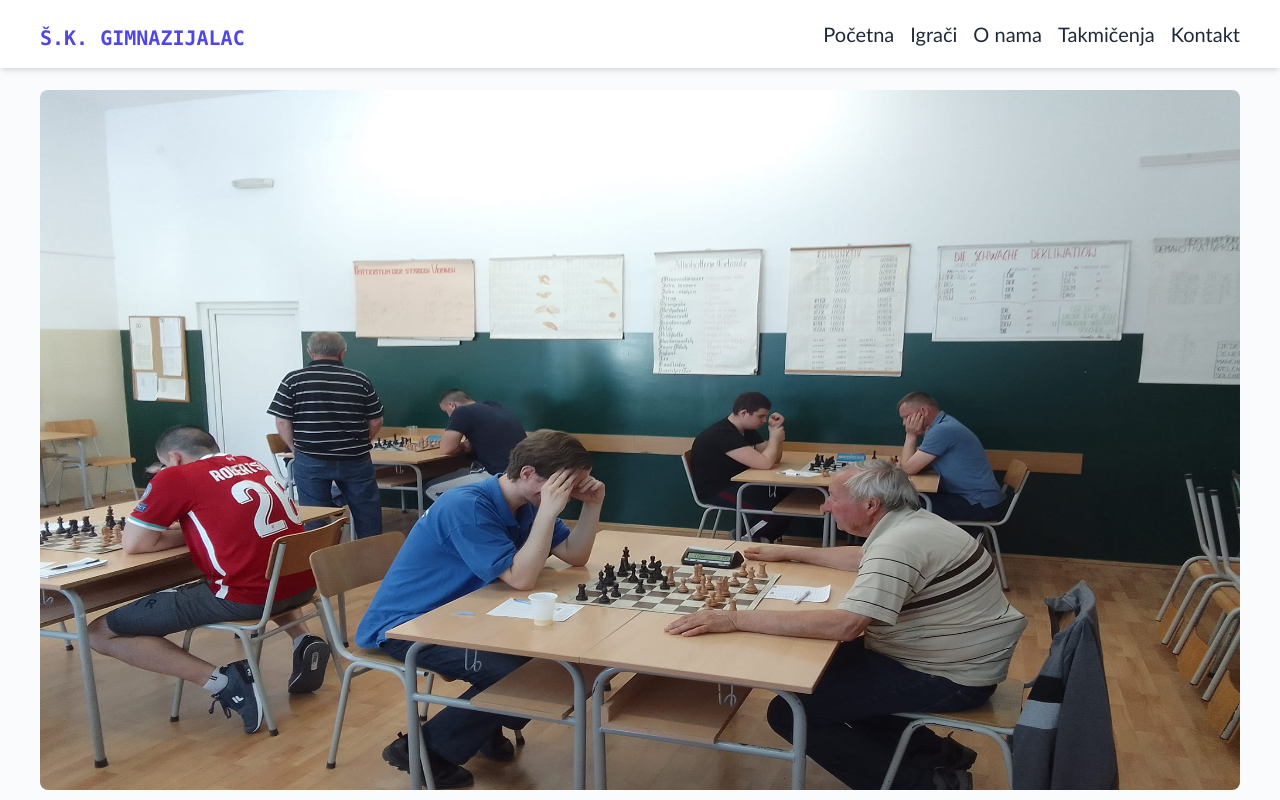
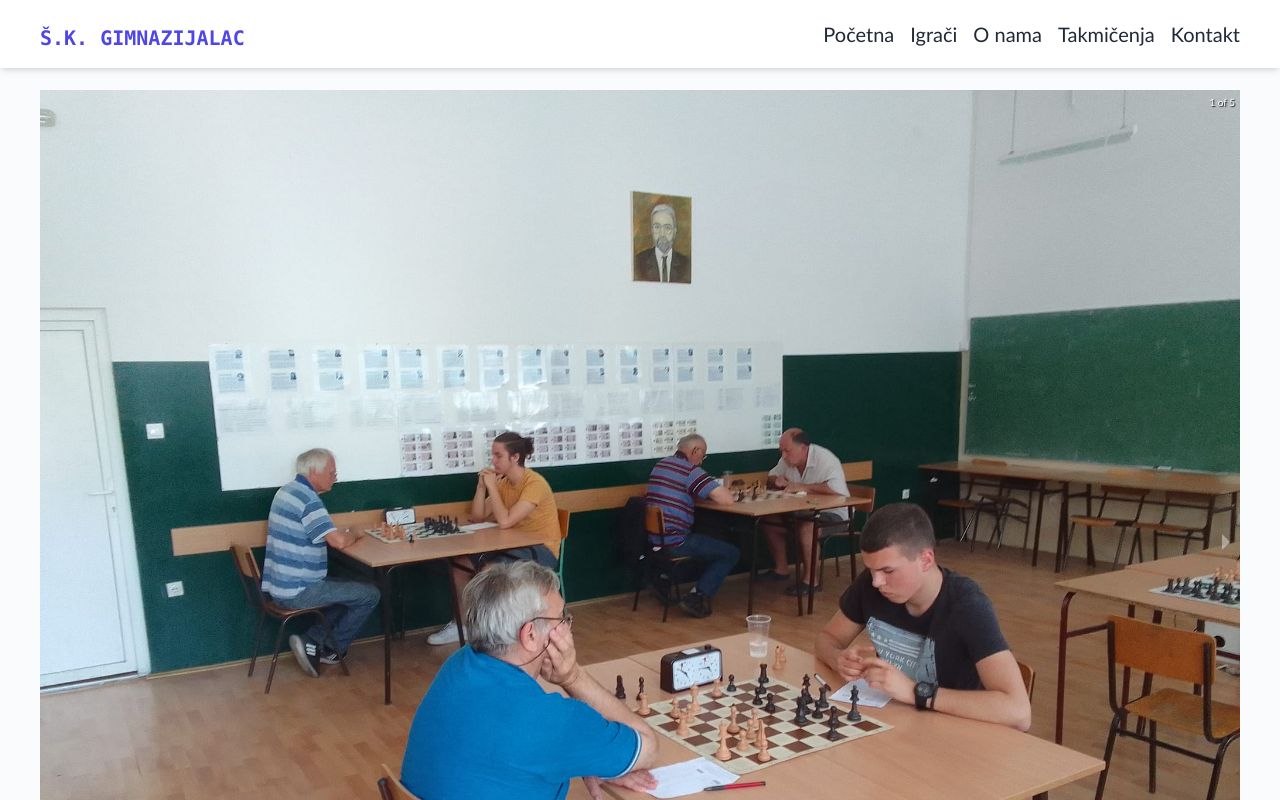
Before and after one commit to milanm98/chess-club-website, a Next.js app: page / in a window 1280 px wide. Shown: the top 800 px of the page. Built offline with nearby package versions, Linux system fonts and the light colour scheme.

Commit message:
Refactore slider

```diff
--- a/components/landing-page-carousel.tsx
+++ b/components/landing-page-carousel.tsx
@@ -1,29 +1,17 @@
-import 'slick-carousel/slick/slick.css'
-import 'slick-carousel/slick/slick-theme.css'
-import Slider from 'react-slick'
+import { Carousel } from 'react-responsive-carousel'
+import 'react-responsive-carousel/lib/styles/carousel.min.css'
 import SliderImages from '../public/database/landing-page-images/sliderImages.json'
-import settings from '../settings/sliderSettings'
 
 const LandingPageCarousel = () => {
   return (
     <div>
-      <Slider {...settings}>
-        {SliderImages.map((image) => {
-          return (
-            <div
-              key={`container-key-${image.key}`}
-              className="min-h-[250px] lg:h-[700px]"
-            >
-              <img
-                className="w-full h-full rounded-lg"
-                src={image.src}
-                key={image.key}
-                alt="slika"
-              />
-            </div>
-          )
-        })}
-      </Slider>
+      <Carousel useKeyboardArrows={true}>
+        {SliderImages.map((image) => (
+          <div className="slide" key={image.key}>
+            <img alt="image-slider" src={image.src} key={image.key} />
+          </div>
+        ))}
+      </Carousel>
     </div>
   )
 }
--- a/package.json
+++ b/package.json
@@ -18,6 +18,7 @@
     "prettier": "^2.7.1",
     "react": "18.2.0",
     "react-dom": "18.2.0",
+    "react-responsive-carousel": "^3.2.23",
     "react-slick": "^0.29.0",
     "slick-carousel": "^1.8.1"
   },
```
Also changed, not shown: 1 other file (tests, documents, lock files or other folders).
